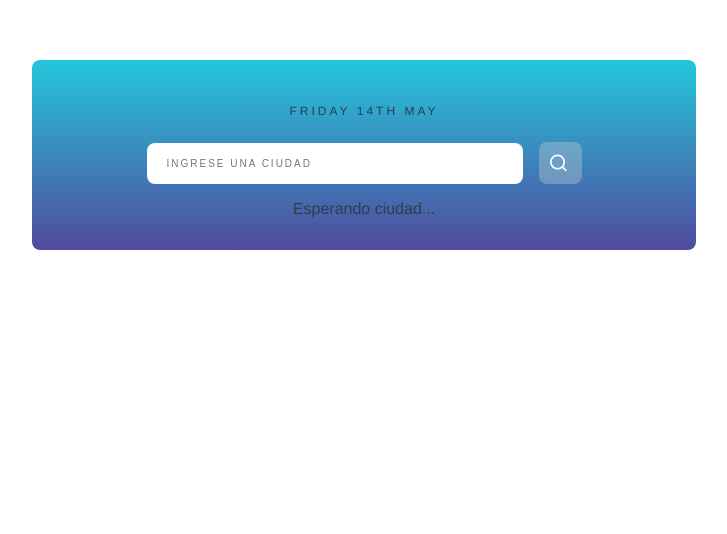
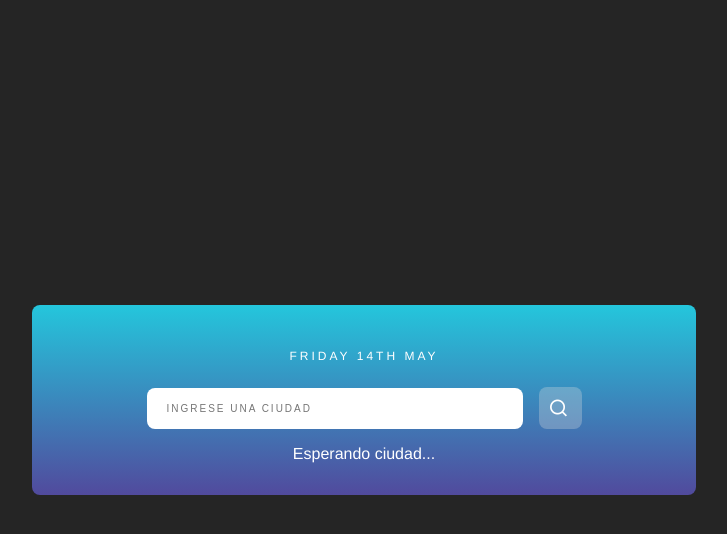
Before and after one commit to DSalischiker/clima-vuejs, a Vue app: page / in a window 1280 px wide. Shown: the top 534 px of the page, without its empty margins (276-1003 px from the left). Built offline with nearby package versions, Linux system fonts and the light colour scheme.

Commit message:
Estilos en App.vue

```diff
--- a/src/App.vue
+++ b/src/App.vue
@@ -15,12 +15,21 @@ export default {
 </script>
 
 <style lang="scss">
+body{
+background: #252525;
+width: 100%;
+height: 100vh;
+margin: 0;
+padding: 0;
+}
 #app {
   font-family: Avenir, Helvetica, Arial, sans-serif;
   -webkit-font-smoothing: antialiased;
   -moz-osx-font-smoothing: grayscale;
   text-align: center;
-  color: #2c3e50;
-  margin-top: 60px;
+  color: white;
+  height: 100vh;
+  display: flex;
+  align-items: center;
 }
 </style>
```
